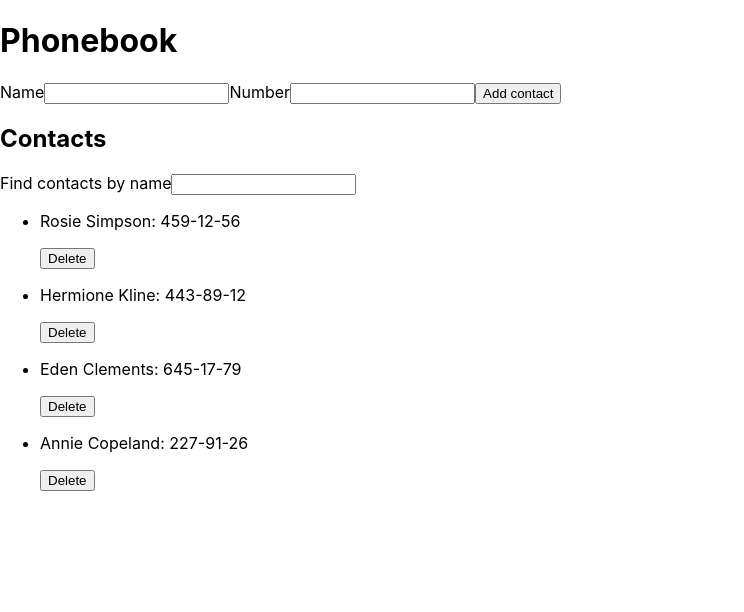
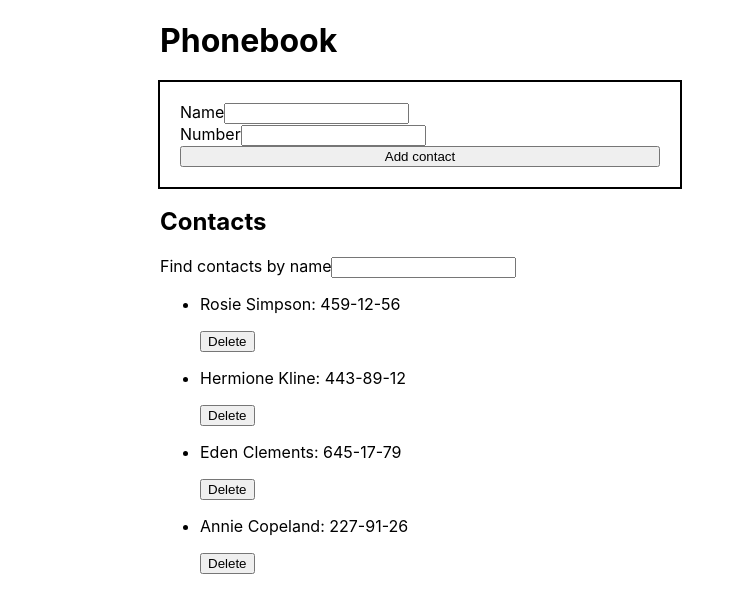
Before and after one commit to IrynaKyslytsia/goit-react-hw-02-phonebook, a React (Create React App) app: page / in a window 1280 px wide. Shown: the top 612 px of the page, without its empty margins (0-744 px from the left). Built offline with nearby package versions, Linux system fonts and the light colour scheme.

Commit message:
Add styles

```diff
--- a/src/components/App/App.jsx
+++ b/src/components/App/App.jsx
@@ -3,6 +3,7 @@ import { nanoid } from 'nanoid';
 import ContactForm from 'components/ContactForm/ContactForm';
 import ContactList from 'components/ContactList/ContactList';
 import Filter from 'components/Filter/Filter';
+import css from 'components/App/App.module.css'
 
 class App extends Component {
   state = {
@@ -53,10 +54,10 @@ class App extends Component {
   render() {
     const { filter } = this.state;
     return (
-      <div className='container'>
-          <h1 className='sectionTitle'>Phonebook</h1>
+      <div className={css.container}>
+          <h1>Phonebook</h1>
           <ContactForm onAddContact={this.addContact} />
-          <h2 className='sectionTitle'>Contacts</h2>
+          <h2>Contacts</h2>
           <Filter value={filter} onChange={this.handleChangeInFilter}/>
           <ContactList contacts={this.getFilteredContacts()} onDelete={this.deleteContact} />
       </div>
--- /dev/null
+++ b/src/components/App/App.module.css
@@ -0,0 +1,5 @@
+.container {
+    width: 960px;
+    margin-left: auto;
+    margin-right: auto;
+}
--- a/src/components/ContactForm/ContactForm.jsx
+++ b/src/components/ContactForm/ContactForm.jsx
@@ -1,4 +1,5 @@
 import { Component } from 'react';
+import css from 'components/ContactForm/ContactForm.module.css'
 
 class ContactForm extends Component {
     state = {
@@ -27,10 +28,10 @@ class ContactForm extends Component {
 
     render() {
         return (
-            <form onSubmit={this.handleSabmit}>
-            <label>
+            <form className={css.form} onSubmit={this.handleSabmit}>
+            <label className={css.form__label}>
               Name
-            <input
+            <input className={css.form__input}
               type="text"
               name="name"
               value={this.state.name}
@@ -40,9 +41,9 @@ class ContactForm extends Component {
               required
             />
             </label>
-            <label>
+            <label className={css.form__label}>
               Number
-            <input
+            <input className={css.form__input}
               type="tel"
               name="number"
               value={this.state.number}
@@ -52,7 +53,7 @@ class ContactForm extends Component {
               required
             />
             </label>
-            <button type='submit'>Add contact</button>
+            <button className={css.form__button} type='submit'>Add contact</button>
           </form>
         )
     }
--- /dev/null
+++ b/src/components/ContactForm/ContactForm.module.css
@@ -0,0 +1,25 @@
+.form {
+    display: flex;
+    flex-direction: column;
+    width: 480px;
+    padding: 20px;
+    outline: 2px solid black;
+};
+
+.form__label {
+    display: flex;
+    flex-direction: column;
+    margin-bottom: 20px;
+};
+
+.form__input {
+    width: 80px;
+    margin-bottom: 20px;
+};
+
+.form__button {
+    display: flex;
+    justify-content: center;
+    align-items: center;
+    padding: 8px 16px;
+};
```
